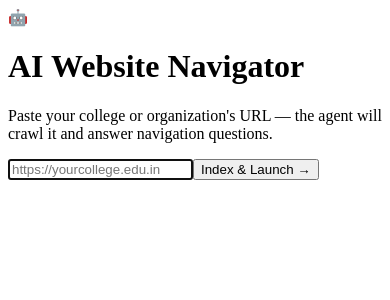
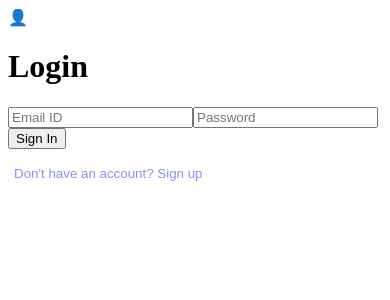
Before and after one commit to Kaamessh/Automated_web_navigation, a React (Vite) app in the folder frontend/: page / in a window 390 px wide. Shown: the top 300 px of the page. Built offline with nearby package versions, Linux system fonts and the light colour scheme; no server answers; the HTML template or start-up script is replaced by a standard one.

Commit message:
Auth fix: added Supabase email login/signup with name and phone collection

```diff
--- a/frontend/package.json
+++ b/frontend/package.json
@@ -9,6 +9,7 @@
     "preview": "vite preview"
   },
   "dependencies": {
+    "@supabase/supabase-js": "^2.99.1",
     "react": "^18.3.1",
     "react-dom": "^18.3.1"
   },
--- a/frontend/src/App.jsx
+++ b/frontend/src/App.jsx
@@ -1,8 +1,24 @@
 import { useEffect, useRef, useState } from 'react'
+import { createClient } from '@supabase/supabase-js'
+
+// Initialize Supabase client
+const supabaseUrl = import.meta.env.VITE_SUPABASE_URL
+const supabaseAnonKey = import.meta.env.VITE_SUPABASE_ANON_KEY
+const supabase = createClient(supabaseUrl, supabaseAnonKey)
 
 const proxyUrl = (url) => `/api/proxy?url=${encodeURIComponent(url)}`
 
 export default function App() {
+  // ── Auth State ──
+  const [session, setSession] = useState(null)
+  const [authView, setAuthView] = useState('login') // 'login' | 'signup'
+  const [email, setEmail] = useState('')
+  const [password, setPassword] = useState('')
+  const [fullName, setFullName] = useState('')
+  const [phone, setPhone] = useState('')
+  const [authError, setAuthError] = useState('')
+  const [loading, setLoading] = useState(false)
+
   // ── Phase: 'setup' | 'indexing' | 'ready' ──
   const [phase, setPhase] = useState('setup')
   const [urlInput, setUrlInput] = useState('')
@@ -19,6 +35,18 @@ export default function App() {
   const [searching, setSearching] = useState(false)
   const inputRef = useRef(null)
   const urlInputRef = useRef(null)
+
+  useEffect(() => {
+    supabase.auth.getSession().then(({ data: { session } }) => {
+      setSession(session)
+    })
+
+    const { data: { subscription } } = supabase.auth.onAuthStateChange((_event, session) => {
+      setSession(session)
+    })
+
+    return () => subscription.unsubscribe()
+  }, [])
 
   useEffect(() => {
     if (open) setTimeout(() => inputRef.current?.focus(), 80)
@@ -108,15 +136,112 @@ export default function App() {
     }
   }
 
-  const resetToSetup = () => {
-    setPhase('setup')
-    setResult(null)
-    setQuery('')
-    setError('')
-    setOpen(false)
-    setUrlInput('')
-    setIframeSrc('')
-    setTimeout(() => urlInputRef.current?.focus(), 80)
+  const handleAuth = async (e) => {
+    e.preventDefault()
+    setAuthError('')
+    setLoading(true)
+    try {
+      if (authView === 'signup') {
+        const { data, error } = await supabase.auth.signUp({
+          email,
+          password,
+        })
+        if (error) throw error
+
+        // After signup, save name and phone to profiles
+        if (data.user) {
+          const { error: profileError } = await supabase
+            .from('profiles')
+            .upsert({
+              id: data.user.id,
+              full_name: fullName,
+              phone_number: phone,
+              updated_at: new Date().toISOString()
+            })
+          if (profileError) console.error("Profile error:", profileError)
+        }
+        alert("Account created! You can now log in.")
+        setAuthView('login')
+      } else {
+        const { error } = await supabase.auth.signInWithPassword({
+          email,
+          password,
+        })
+        if (error) throw error
+      }
+    } catch (err) {
+      setAuthError(err.message)
+    } finally {
+      setLoading(false)
+    }
+  }
+
+  const handleSignOut = async () => {
+    await supabase.auth.signOut()
+    resetToSetup()
+  }
+
+  // ══════════════════════════════════════════════
+  // AUTH PAGE
+  // ══════════════════════════════════════════════
+  if (!session) {
+    return (
+      <div className="setup-page">
+        <div className="setup-card">
+          <div className="setup-icon">👤</div>
+          <h1 className="setup-title">{authView === 'login' ? 'Login' : 'Create Account'}</h1>
+          <form onSubmit={handleAuth} className="setup-form">
+            <input
+              type="email"
+              placeholder="Email ID"
+              value={email}
+              onChange={(e) => setEmail(e.target.value)}
+              className="setup-input"
+              required
+            />
+            {authView === 'signup' && (
+              <>
+                <input
+                  type="text"
+                  placeholder="Full Name"
+                  value={fullName}
+                  onChange={(e) => setFullName(e.target.value)}
+                  className="setup-input"
+                  required
+                />
+                <input
+                  type="tel"
+                  placeholder="Phone Number"
+                  value={phone}
+                  onChange={(e) => setPhone(e.target.value)}
+                  className="setup-input"
+                  required
+                />
+              </>
+            )}
+            <input
+              type="password"
+              placeholder="Password"
+              value={password}
+              onChange={(e) => setPassword(e.target.value)}
+              className="setup-input"
+              required
+            />
+            <button type="submit" disabled={loading} className="setup-btn">
+              {loading ? 'Processing...' : (authView === 'login' ? 'Sign In' : 'Register')}
+            </button>
+          </form>
+          {authError && <p className="setup-error">{authError}</p>}
+          <button
+            className="btn-change"
+            style={{ marginTop: '1rem', background: 'transparent', border: 'none', color: '#8b8efc' }}
+            onClick={() => setAuthView(authView === 'login' ? 'signup' : 'login')}
+          >
+            {authView === 'login' ? "Don't have an account? Sign up" : "Already have an account? Login"}
+          </button>
+        </div>
+      </div>
+    )
   }
 
   // ══════════════════════════════════════════════
@@ -217,6 +342,9 @@ export default function App() {
                 </div>
               )}
 
+              <button onClick={handleSignOut} className="btn-change">
+                🚪 Sign Out
+              </button>
               <button onClick={resetToSetup} className="btn-change">
                 ↩ Change Website
               </button>
```
Also changed, not shown: 1 other file (tests, documents, lock files or other folders).
